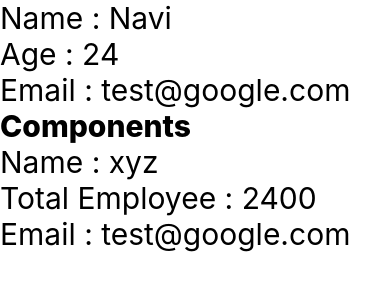
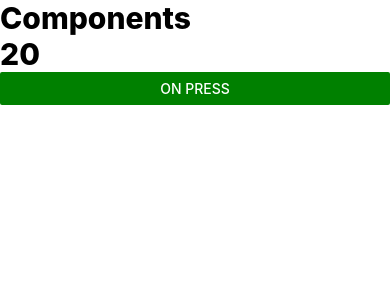
Before and after one commit to navyumm/React-Name, a React Native app: screen / in a window 390 px wide. Shown: the top 300 px of the page. Built offline with nearby package versions, Linux system fonts and the light colour scheme.

Commit message:
"Modified App.js to add a button and a text element, removed UserData and CompanyData components, and updated README.md with React Native information and setup instructions."

```diff
--- a/App.js
+++ b/App.js
@@ -12,24 +12,41 @@ function fruit() {
 
 const App = () => {
 
+  let data = 20;
+  const color = () => {
+    data = 10;
+    console.warn(data)
+  }
+
+
   return (
     <View>
-      <UserData />
+      {/* <UserData /> */}
       <Text style={{ fontSize: 30, fontWeight:'800' }}>Components</Text>
-      <CompanyData />
+      <Text style={{ fontSize: 30, fontWeight:'800' }}>{data}</Text>
+      {/* <CompanyData /> */}
+
+      <Button
+        title='on press'
+        color={'green'}
+        onPress={() => color()}
+      />
     </View>
   );
 }
 
-const UserData = () => {
-  return (
-    <View>
-      <Text style={{ fontSize: 30 }}>Name : Navi</Text>
-      <Text style={{ fontSize: 30 }}>Age : 24</Text>
-      <Text style={{ fontSize: 30 }}>Email : test@google.com</Text>
-    </View>
-  )
-}
+// const UserData = () => {
+//   return (
+//     <View>
+//       <Text style={{ fontSize: 30 }}>Name : Navi</Text>
+//       <Text style={{ fontSize: 30 }}>Age : 24</Text>
+//       <Text style={{ fontSize: 30 }}>Email : test@google.com</Text>
+
+
+
+//     </View>
+//   )
+// }
 
 
 
```
Also changed, not shown: 1 other file (tests, documents, lock files or other folders).
